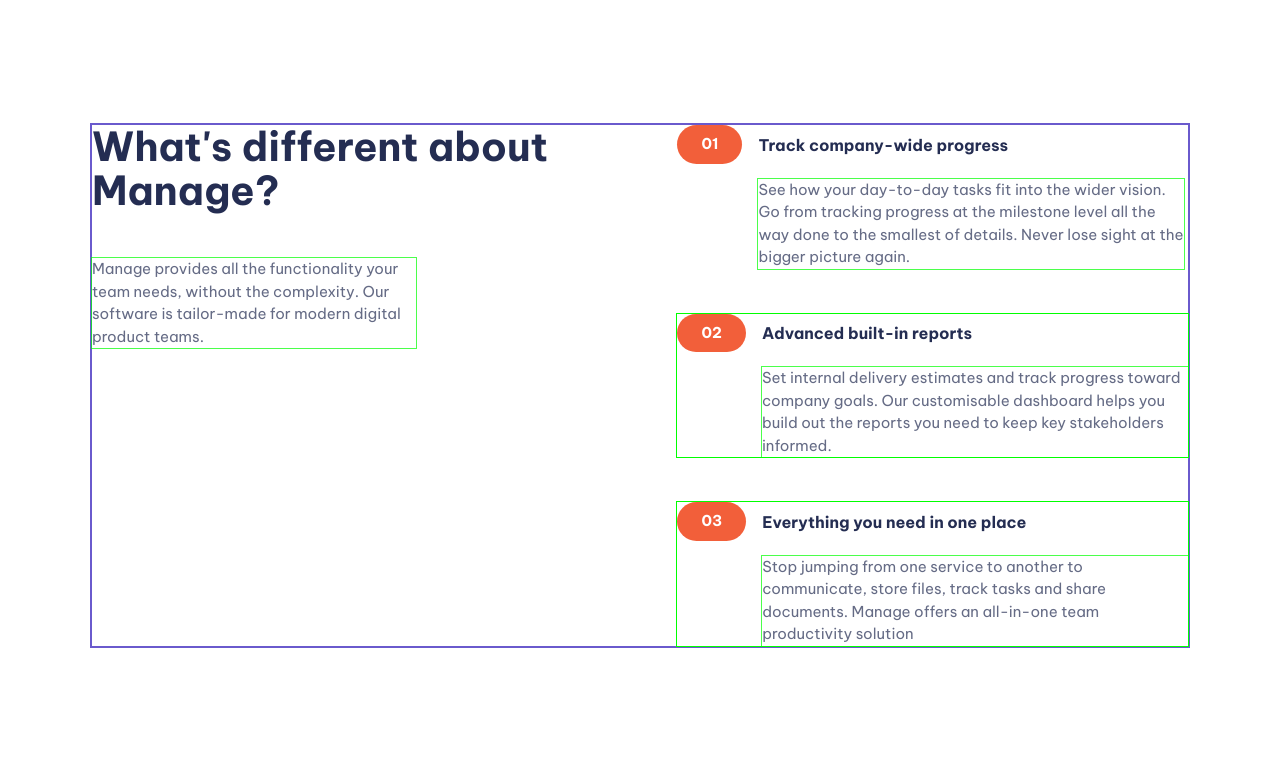
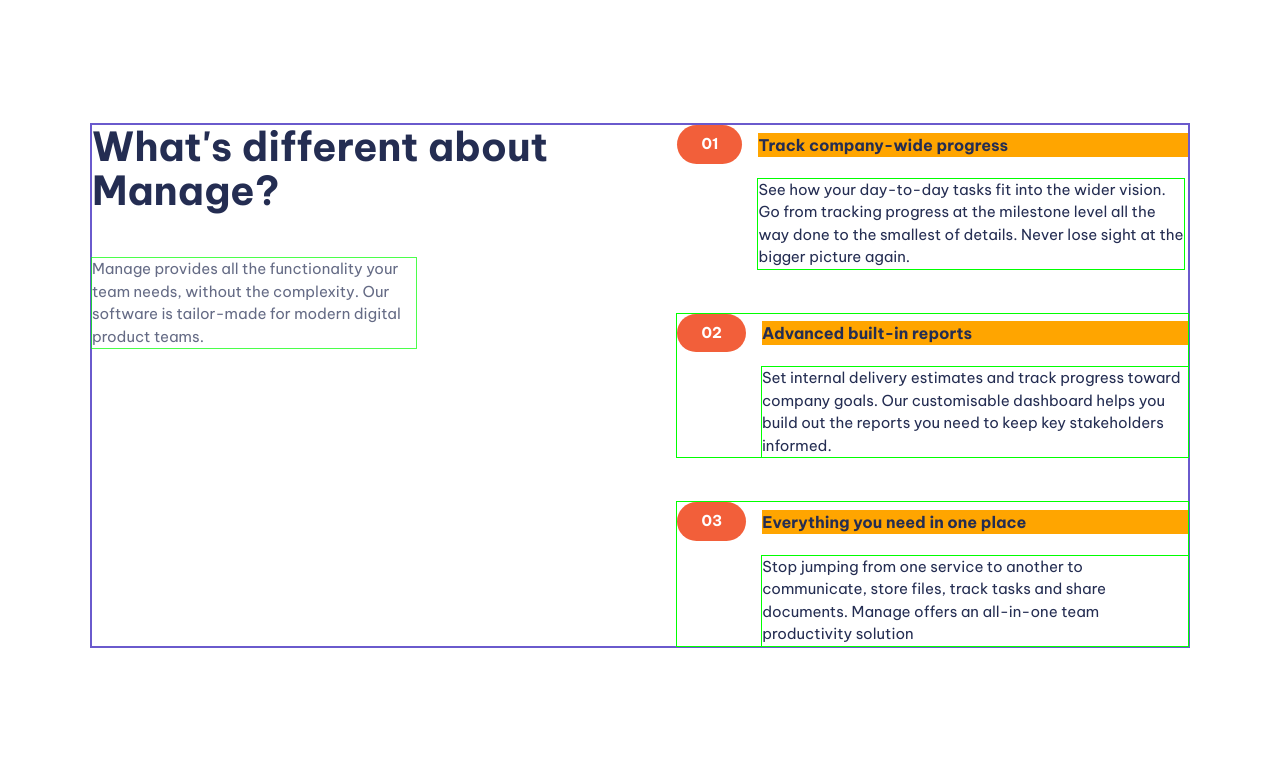
Before and after one commit to reynaldlamury/Manage, a React (Vite) app: page / in a window 1280 px wide. Shown: the part 600-1379 px from the top of the page. Built offline with nearby package versions, Linux system fonts and the light colour scheme.

Commit message:
give a class to h3 and p in the counter

```diff
--- a/src/App.jsx
+++ b/src/App.jsx
@@ -106,10 +106,10 @@
                 <ul className="numbered-items | flow" role="list">
                   <li>
                     <div className="counter">
-                      <h3 className="fs-600 fw-bold">
+                      <h3 className="counter__title | fs-600 fw-bold">
                         Track company-wide progress
                       </h3>
-                      <p datawidth="wide">
+                      <p className="counter__body" datawidth="wide">
                         See how your day-to-day tasks fit into the wider vision.
                         Go from tracking progress at the milestone level all the
                         way done to the smallest of details. Never lose sight at
@@ -119,23 +119,23 @@
                   </li>
                   <li>
                     <div className="counter">
-                    <h3 className="fs-600 fw-bold flow-1em">
+                      <h3 className="counter__title | fs-600 fw-bold flow-1em">
                         Advanced built-in reports
                       </h3>
-                    <p dataWidth="wide">
-                      Set internal delivery estimates and track progress toward
-                      company goals. Our customisable dashboard helps you build
-                      out the reports you need to keep key stakeholders
-                      informed.
+                      <p className="counter__body" dataWidth="wide">
+                        Set internal delivery estimates and track progress
+                        toward company goals. Our customisable dashboard helps
+                        you build out the reports you need to keep key
+                        stakeholders informed.
                       </p>
                     </div>
                   </li>
                   <li>
                     <div className="counter">
-                    <h3 className="fs-600 fw-bold flow-1em">
+                      <h3 className="counter__title | fs-600 fw-bold flow-1em">
                         Everything you need in one place
                       </h3>
-                    <p datawidth="wide">
+                      <p className="counter__body" datawidth="wide">
                         Stop jumping from one service to another to communicate,
                         store files, track tasks and share documents. Manage
                         offers an all-in-one team productivity solution
--- a/src/App.scss
+++ b/src/App.scss
@@ -236,11 +236,12 @@
         align-items: center;
         column-gap: var(--size-400);
 
-        h3 {
+        &__title {
           margin-top: 0;
+          background-color: orange;
         }
 
-        p {
+        &__body {
           grid-column: 1 / -1;
 
           @include medium {
```
Lines whose indentation alone changed are shown as unchanged.
